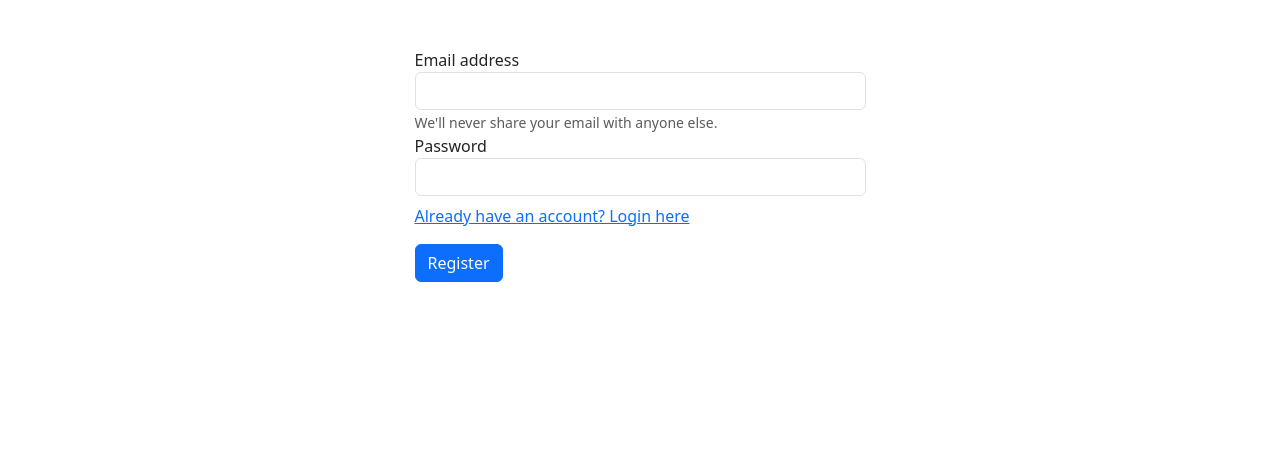
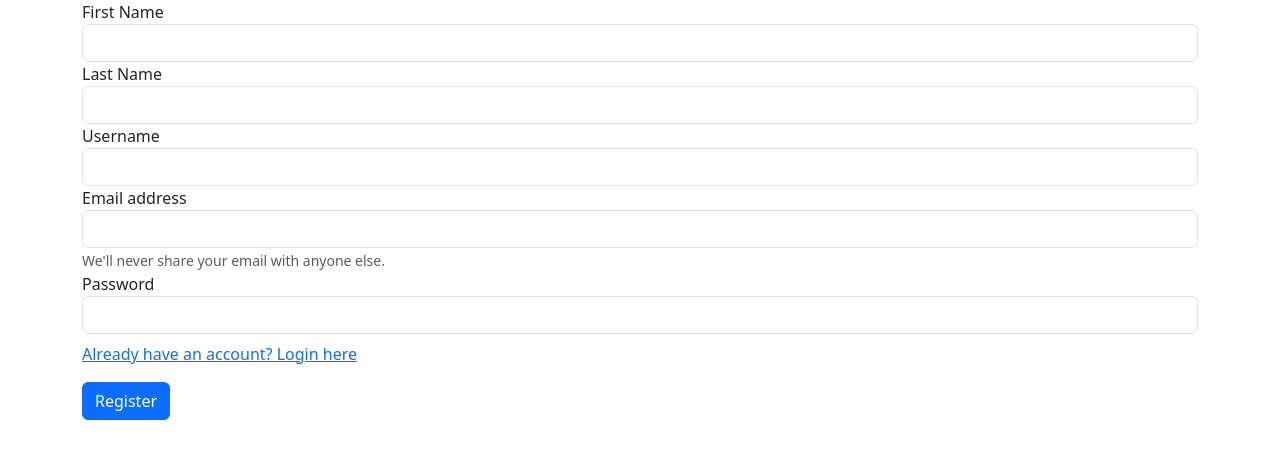
Before and after one commit to rabbiyasana/blog, a Django app: page /register_page/ in a window 1280 px wide. Shown: the part 73-532 px from the top of the page. Run offline with Django 5.2, Linux system fonts and the light colour scheme; style sheets or scripts are compiled from the project's sources.

Commit message:
add user registeration logic

```diff
--- a/blog/all_blogs/models.py
+++ b/blog/all_blogs/models.py
@@ -1,5 +1,6 @@
 from django.db import models
 from django.utils import timezone
+from django.contrib.auth.models import User
 
 class Blog(models.Model):
     BLOGS_TYPE=[
@@ -14,6 +15,8 @@ class Blog(models.Model):
         ('business','Business'),
         ('entertainment','Entertainment')
     ]
+    user = models.ForeignKey(User, on_delete=models.CASCADE, related_name='blogs', null=True, blank=True)
+
     title = models.CharField(max_length=200)
     pub_date = models.DateTimeField(default=timezone.now)
     body = models.TextField()
--- a/blog/blog/views.py
+++ b/blog/blog/views.py
@@ -1,6 +1,6 @@
 from django.http import HttpResponse
-from django.shortcuts import render
-
+from django.shortcuts import render, redirect
+from django.contrib.auth.models import User
 def home(request):
     # return HttpResponse("Hello you are at the home page")
     return render(request, 'website/index.html')
@@ -11,5 +11,23 @@ def login_page(request):
     return render(request, 'website/login.html')
 
 def register_page(request):
-    # return HttpResponse("Hello you are at the login page")
+    if request.method == 'POST':
+        firstname = request.POST.get('firstname')
+        lastname = request.POST.get('lastname')
+        username = request.POST.get('username')
+        email = request.POST.get('email')
+        password = request.POST.get('password')
+
+        new_user  = User.objects.create(
+            first_name=firstname,
+            last_name=lastname,
+            username=username,
+            email=email,
+
+        )
+        new_user.set_password(password)
+        new_user.save()
+        return redirect('login_page')
+
+
     return render(request, 'website/register.html')
--- a/blog/templates/website/register.html
+++ b/blog/templates/website/register.html
@@ -5,25 +5,36 @@
 
 {% block content %}
 <div class="container">
-    <div class="row justify-content-center">
+    <div class="row justify-content-center"
       <div class="col-md-5 mt-5">
         <form method="post">
           {% csrf_token %}
           <div class="form-group">
+            <label for="exampleInputfirstname">First Name</label>
+            <input type="text" class="form-control" id="exampleInputfirstname" name="firstname">
+          </div>
+
+          <div class="form-group">
+            <label for="exampleInputlastname">Last Name</label>
+            <input type="text" class="form-control" id="exampleInputlastname" name="lastname">
+          </div>
+
+          <div class="form-group">
+            <label for="exampleInputUsername">Username</label>
+            <input type="text" class="form-control" id="exampleInputUsername" name="username">
+          </div>
+
+          <div class="form-group">
             <label for="exampleInputEmail1">Email address</label>
-            <input type="email" class="form-control" id="exampleInputEmail1" aria-describedby="emailHelp">
+            <input type="email" class="form-control" id="exampleInputEmail1" name="email">
             <small id="emailHelp" class="form-text text-muted">We'll never share your email with anyone else.</small>
           </div>
+
           <div class="form-group">
             <label for="exampleInputPassword1">Password</label>
-            <input type="password" class="form-control" id="exampleInputPassword1">
+            <input type="password" class="form-control" id="exampleInputPassword1" name="password">
           </div>
-          {% comment %}
-          <div class="form-group form-check">
-            <input type="checkbox" class="form-check-input" id="exampleCheck1">
-            <label class="form-check-label" for="exampleCheck1">Check me out</label>
-          </div>
-          {% endcomment %}
+
           <div class="form-group mt-2">
             <a href="{% url 'login_page' %}">Already have an account? Login here</a>
           </div>
```
Also changed, not shown: blog/all_blogs/migrations/0002_blog_user_alter_blog_pub_date.py (added), blog/db.sqlite3.
